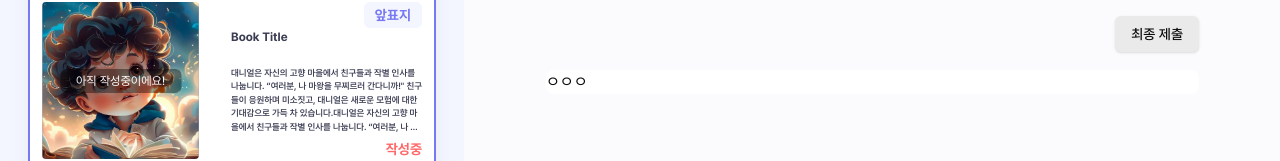
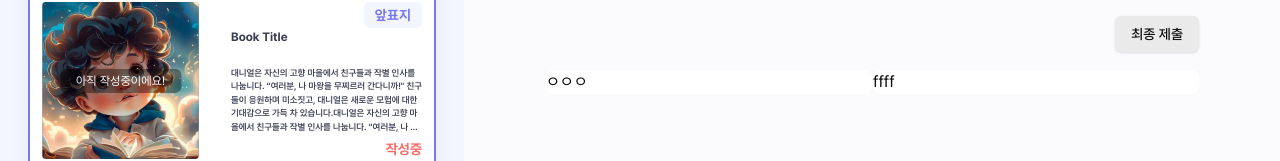
Before and after one commit to VictoryJu/dream-ai, a Next.js app: page /book/creator in a window 1280 px wide. Shown: the part 156-317 px from the top of the page. Built offline with nearby package versions, Linux system fonts and the light colour scheme.

Commit message:
[feat]: common divider

```diff
--- a/app/book/creator/book-editor.tsx
+++ b/app/book/creator/book-editor.tsx
@@ -1,4 +1,5 @@
 import { Button } from '@/components/ui/button';
+import Divider from '@/components/ui/custom/divider';
 
 const BookEditor = () => {
   return (
@@ -6,8 +7,14 @@ const BookEditor = () => {
       <div className="flex">
         <Button className="ml-auto bg-gray-100 text-gray-300 text-{22}">최종 제출</Button>
       </div>
-      <div className="rounded-lg bg-white shadow-[0px 0.4px 8px 0px_rgba(0, 0, 0, 0.05)] mt-[18px]">
-      ㅇㅇㅇ
+      <div className="flex mt-[18px]">
+        <div className="rounded-lg bg-white shadow-[0px 0.4px 8px 0px_rgba(0, 0, 0, 0.05)] w-[100%]">
+          ㅇㅇㅇ
+        </div>
+        <Divider direction="vertical" />
+        <div className="rounded-lg bg-white shadow-[0px 0.4px 8px 0px_rgba(0, 0, 0, 0.05)] w-[100%]">
+          ffff
+        </div>
       </div>
     </>
   );
--- /dev/null
+++ b/components/ui/custom/divider.tsx
@@ -0,0 +1,21 @@
+type DividerProps = {
+  direction?: 'horizontal' | 'vertical'; // 가로선 또는 세로선 선택
+  className?: string;
+};
+
+const Divider = ({ direction = 'horizontal', className }: DividerProps) => {
+  return (
+    <div
+      className={className}
+      style={{
+        borderTop: direction === 'horizontal' ? '1px solid var(--Text-2, #AEAFBB)' : 'none',
+        borderLeft: direction === 'vertical' ? '1px solid var(--Text-2, #AEAFBB)' : 'none',
+        opacity: 0.5,
+        width: direction === 'horizontal' ? '100%' : '1px',
+        height: direction === 'vertical' ? '100%' : '1px',
+      }}
+    />
+  );
+};
+
+export default Divider;
```
